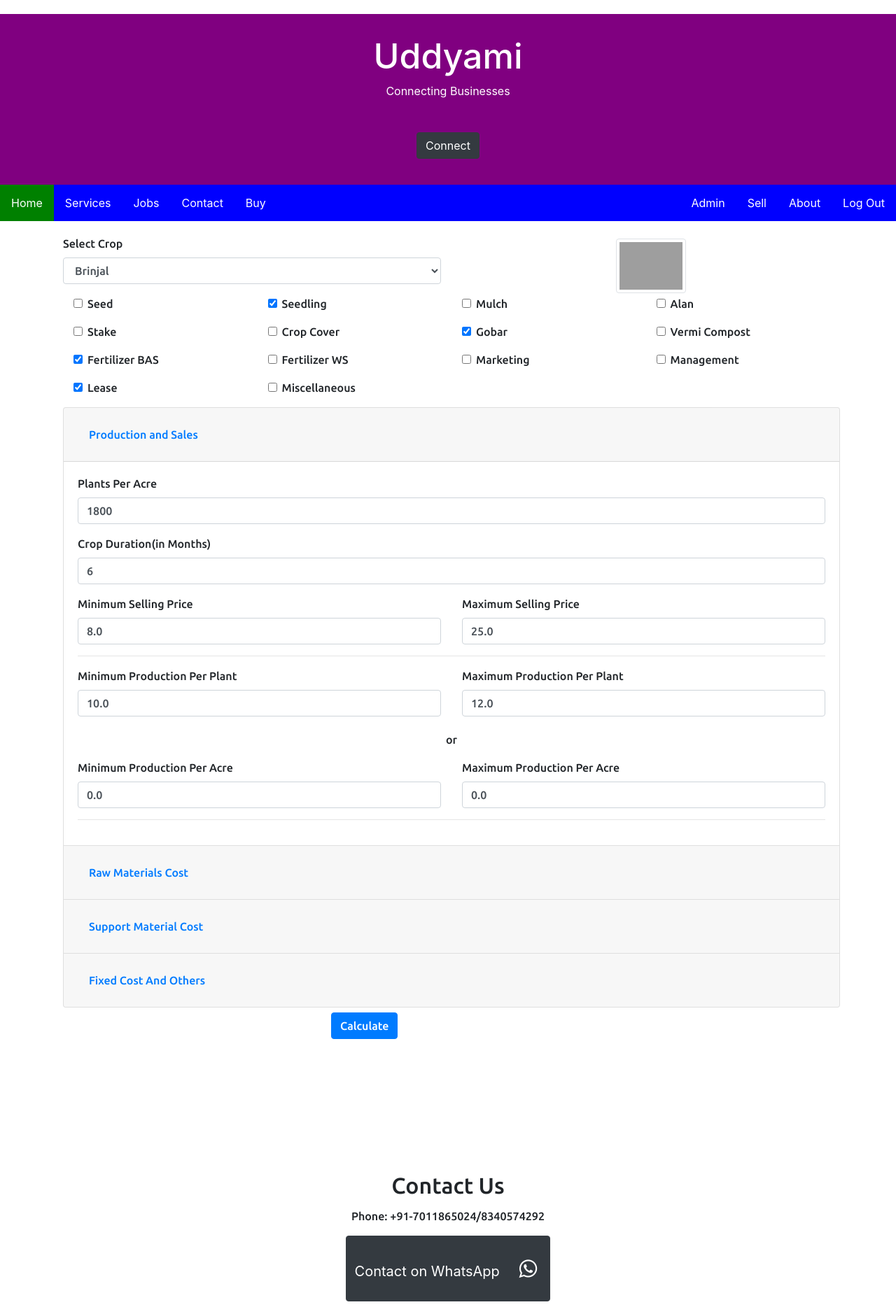
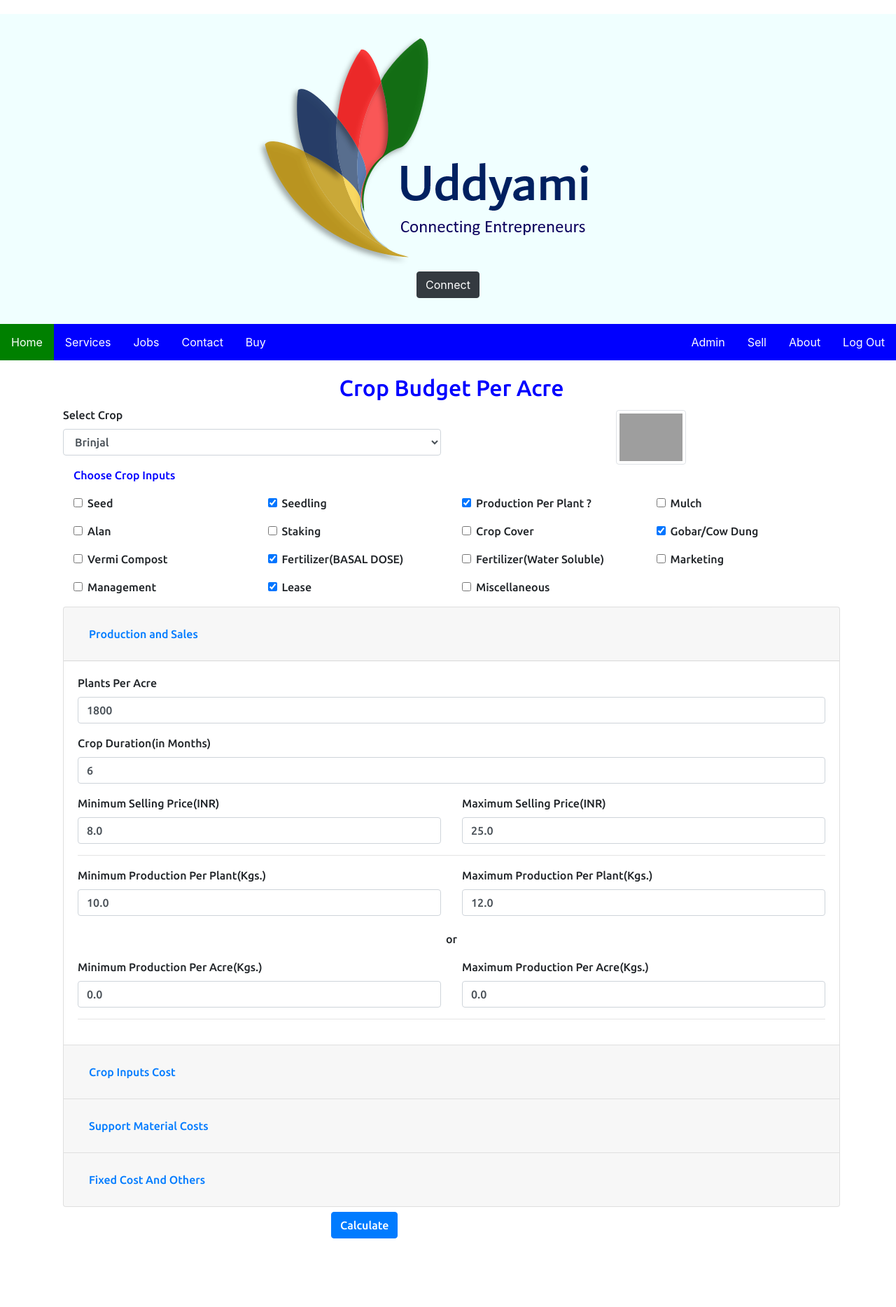
Before and after one commit to free4ages/uddyami, a Django app: page /crop_budget/brinjal/ in a window 1280 px wide. Shown: the top 1868 px of the page at 70% size. Run offline with Django 3.2, Linux system fonts and the light colour scheme; a user stored in the database is signed in; data comes from the database, SQL or seed files in the repository; both versions use the stored data as it was after the commit; some libraries are stand-ins or nearby versions; grey boxes are pictures that could not be loaded.

Commit message:
added updates

```diff
--- a/static/css/style.css
+++ b/static/css/style.css
@@ -15,7 +15,7 @@
 .header {
   padding: 30px;
   text-align: center;
-  background: purple;
+  color: white;
 }
 
 .header h1 {
--- a/templates/base.html
+++ b/templates/base.html
@@ -29,9 +29,8 @@
 </script>
 <script type="text/javascript" src="//translate.google.com/translate_a/element.js?cb=googleTranslateElementInit"></script>
 
-<div class="header">
-    <h1>Uddyami</h1>
-    <p>Connecting Businesses</p>
+<div class="header" style = "background-color: #F0FFFF;">
+    <img src="/static/img/uddyamilogonew.png"  style=" max-width: 100%; height: auto;" alt="logo"/>
     <br>
     <a href="https://forms.gle/9FVoXfwKFtCwEZ3x9" target="_blank"><button class="btn btn-dark">Connect</button></a>
     <br>
--- a/templates/crop/crop_budget-form.html
+++ b/templates/crop/crop_budget-form.html
@@ -34,6 +34,7 @@
 {% block content %}
 <section class="section2">
 	<div class="container">
+	    <h2 style="text-align:center;color:blue;">Crop Budget Per Acre</h2>
         <div class="row">
             <div class="col-sm-6">
                 <div class="form-group">
@@ -88,6 +89,7 @@
         {% if form.crop_slug %}
         <form method="POST" action="{%url 'crop_budget_detail' form.crop_slug %}">
         <div class="container">
+            <p style="color:blue;">Choose Crop Inputs</p>
             <div class="row">
                 <div class="col-sm-3">
                     <div class="form-group form-check">
@@ -99,6 +101,12 @@
                     <div class="form-group form-check">
                         <input type="checkbox" {% if form.seedling_check %}checked{% endif %} class="form-check-input crop-check" data-target="seedling-check" name="seedling_check" >
                         <label class="form-check-label" for="exampleCheck1">Seedling</label>
+                    </div>
+                </div>
+                  <div class="col-sm-3">
+                    <div class="form-group form-check">
+                        <input type="checkbox" {% if form.prod_per_plant_av %}checked{% endif %} class="form-check-input crop-check" data-target="prod_per_plant_av" name="prod_per_plant_av" >
+                        <label class="form-check-label" for="exampleCheck1">Production Per Plant ?</label>
                     </div>
                 </div>
                 <div class="col-sm-3">
@@ -116,7 +124,7 @@
                 <div class="col-sm-3">
                     <div class="form-group form-check">
                         <input type="checkbox" {% if form.stake_check %}checked{% endif %} class="form-check-input crop-check" name="stake_check" data-target="stake-check" >
-                        <label class="form-check-label" for="exampleCheck1">Stake</label>
+                        <label class="form-check-label" for="exampleCheck1">Staking</label>
                     </div>
                 </div>
                 <div class="col-sm-3">
@@ -128,7 +136,7 @@
                 <div class="col-sm-3">
                     <div class="form-group form-check">
                         <input type="checkbox" {% if form.gobar_check %}checked{% endif %} class="form-check-input crop-check" name="gobar_check" data-target="gobar-check" >
-                        <label class="form-check-label" for="exampleCheck1">Gobar</label>
+                        <label class="form-check-label" for="exampleCheck1">Gobar/Cow Dung</label>
                     </div>
                 </div>
                 <div class="col-sm-3">
@@ -140,13 +148,13 @@
                 <div class="col-sm-3">
                     <div class="form-group form-check">
                         <input type="checkbox" {% if form.fertiliz_bas_check %}checked{% endif %} class="form-check-input crop-check" name="fertiliz_bas_check" data-target="fertilizer-bas-check" >
-                        <label class="form-check-label" for="exampleCheck1">Fertilizer BAS</label>
+                        <label class="form-check-label" for="exampleCheck1">Fertilizer(BASAL DOSE)</label>
                     </div>
                 </div>
                 <div class="col-sm-3">
                     <div class="form-group form-check">
                         <input type="checkbox" {% if form.fertiliz_ws_check %}checked{% endif %} class="form-check-input crop-check" name="fertiliz_ws_check" data-target="fertilizer-ws-check" >
-                        <label class="form-check-label" for="exampleCheck1">Fertilizer WS</label>
+                        <label class="form-check-label" for="exampleCheck1">Fertilizer(Water Soluble)</label>
                     </div>
                 </div>
                 <div class="col-sm-3">
@@ -202,33 +210,33 @@
 				</div>
 			  	<div class="form-group row">
 					<div class="col">
-						<label>Minimum Selling Price</label>
+						<label>Minimum Selling Price(INR)</label>
 						<input class="form-control" name="sell_price_min" value="{{form.sell_price_min}}">
 					</div>
 					<div class="col">
-						<label>Maximum Selling Price</label>
+						<label>Maximum Selling Price(INR)</label>
                         <input class="form-control" name="sell_price_max" value="{{form.sell_price_max}}">
 					</div>
 				</div>
 				<hr>
 			  	<div class="form-group row">
 					<div class="col">
-						<label>Minimum Production Per Plant</label>
+						<label>Minimum Production Per Plant(Kgs.)</label>
                         <input class="form-control" name="prod_per_plant_min" value="{{form.prod_per_plant_min}}">
 					</div>
 					<div class="col">
-						<label>Maximum Production Per Plant</label>
+						<label>Maximum Production Per Plant(Kgs.)</label>
                         <input class="form-control" name="prod_per_plant_max" value="{{form.prod_per_plant_max}}">
 					</div>
 				</div>
 				<p class="text-center">or</p>
 			  	<div class="form-group row">
 					<div class="col">
-						<label>Minimum Production Per Acre</label>
+						<label>Minimum Production Per Acre(Kgs.)</label>
                         <input class="form-control" name="prod_per_acre_min" value="{{form.prod_per_acre_min}}">
 					</div>
 					<div class="col">
-						<label>Maximum Production Per Acre</label>
+						<label>Maximum Production Per Acre(Kgs.)</label>
                         <input class="form-control" name="prod_per_acre_max" value="{{form.prod_per_acre_max}}">
 					</div>
 				</div>
@@ -240,7 +248,7 @@
 			<div class="card-header" id="headingOne">
 			  <h2 class="mb-0">
 				<button class="btn btn-link" type="button" data-toggle="collapse" data-target="#collapseTwo" aria-expanded="false" aria-controls="collapseTwo">
-				  Raw Materials Cost
+				  Crop Inputs Cost
 				</button>
 			  </h2>
 			</div>
@@ -250,7 +258,7 @@
 			  	<div class="form-group row">
 
                     <div class="col seed-check {% if not form.seed_check %}d-none{% endif %}">
-						<label>Seed Cost</label>
+						<label>Seed Cost per Acre(INR)</label>
                         <input class="form-control" name="seed_cost" value="{{form.seed_cost}}">
 					</div>
 
@@ -258,29 +266,29 @@
 						<p class="text-center mt-2">Or</p>
 					</div>
 					<div class="col seedling-check {% if not form.seedling_check %}d-none{% endif %}">
-						<label>Plant Cost</label>
+						<label>Per Plant Cost(INR)</label>
                         <input class="form-control" name="per_plant_cost" value="{{form.per_plant_cost}}">
 					</div>
 				</div>
                 <div class="form-group row vermi-check {% if not form.vermi_check%}d-none{% endif%}">
 					<div class="col">
-						<label>Vermi Compost</label>
+						<label>Vermi Compost(INR)</label>
                         <input class="form-control" name="vermi_compost_cost" value="{{form.vermi_compost_cost}}">
 					</div>
 				</div>
 			  	<div class="form-group row">
                     <div class="col fertilizer-bas-check {%if not form.fertiliz_bas_check%}d-none{% endif%}">
-						<label>Fertilizer Basal Dose</label>
+						<label>Fertilizer Basal Dose(INR)</label>
                         <input class="form-control" name="fertilizer_bas_cost" value="{{form.fertilizer_bas_cost}}">
 					</div>
                     <div class="col fertilizer-ws-check {% if not form.fertiliz_ws_check%}d-none{% endif%}">
-						<label>Fertilizer Water Soluble</label>
+						<label>Fertilizer Water Soluble(INR)</label>
                         <input class="form-control" name="fertilizer_ws_cost" value="{{form.fertilizer_ws_cost}}">
 					</div>
 				</div>
 			  	<div class="form-group row">
 					<div class="col">
-						<label>Pesticide</label>
+						<label>Pesticide(INR)</label>
                         <input class="form-control" name="pesticide_cost" value="{{form.pesticide_cost}}">
 					</div>
 				</div>
@@ -292,7 +300,7 @@
 			<div class="card-header" id="headingThree">
 			  <h2 class="mb-0">
 				<button class="btn btn-link" type="button" data-toggle="collapse" data-target="#collapseThree" aria-expanded="false" aria-controls="collapseThree">
-				  Support Material Cost
+				  Support Material Costs
 				</button>
 			  </h2>
 			</div>
@@ -301,59 +309,59 @@
 			  <div class="card-body">
                   <div class="form-group row mulch-check {% if not form.mulch_check%}d-none{%endif%}">
 					<div class="col">
-						<label>Mulch</label>
+						<label>Mulch Cost(INR)</label>
                         <input class="form-control" name="mulch_cost" value="{{form.mulch_cost}}">
 					</div>
 					<div class="col">
-						<label>Mulch Labour</label>
+						<label>Mulch Labour Cost(INR)</label>
                         <input class="form-control" name="mulch_labour_cost" value="{{form.mulch_labour_cost}}">
 					</div>
 				</div>
                 <div class="form-group row mulch-check {%if form.mulch_check%}d-none{% endif %}">
 					<div class="col">
-						<label>Weeding Cost</label>
+						<label>Weeding Cost(INR)</label>
                         <input class="form-control" name="weeding_cost" value="{{form.weeding_cost}}">
 					</div>
 				</div>
                 <div class="form-group row alan-check {% if not form.alan_check%}d-none{% endif %}">
 					<div class="col">
-						<label>Alan</label>
+						<label>Alan Cost(INR)</label>
                         <input class="form-control" name="alan_cost" value="{{form.alan_cost}}">
 					</div>
 				</div>
 
                 <div class="form-group row stake-check {% if not form.stake_check%}d-none{% endif %}">
 					<div class="col">
-						<label>Wire Stake</label>
+						<label>Wire Stake Cost(INR)</label>
                         <input class="form-control" name="wire_stake" value="{{form.wire_stake}}">
 					</div>
 					<div class="col">
-						<label>Wire Thin Tent</label>
+						<label>Wire Thin Nylon Cost(INR)</label>
                         <input class="form-control" name="wire_thin_tant" value="{{form.wire_thin_tant}}">
 					</div>
 					<div class="col">
-						<label>Stake Labour</label>
+						<label>Stake Labour Cost(INR)</label>
                         <input class="form-control" name="stake_labour_cost" value="{{form.stake_labour_cost}}">
 					</div>
 				</div>
 				<hr>
                 <div class="form-group row crop-cover-check {% if not form.crop_cover_check%}d-none{% endif %}">
 					<div class="col">
-						<label>Wire</label>
+						<label>Wire Cost(INR)</label>
                         <input class="form-control" name="wire_cost" value="{{form.wire_cost}}">
 					</div>
 					<div class="col">
-						<label>Crop Cover</label>
+						<label>Crop Cover Cost(INR)</label>
                         <input class="form-control" name="crop_cover" value="{{form.crop_cover}}">
 					</div>
 				</div>
                 <div class="form-group row crop-cover-check {% if not form.crop_cover_check%}d-none{% endif %}">
 					<div class="col">
-						<label>Crop Cover Labour</label>
+						<label>Crop Cover Labour Cost(INR)</label>
                         <input class="form-control" name="labour_crop_cover" value="{{form.labour_crop_cover}}">
 					</div>
 					<div class="col">
-						<label>Wire Duration (in months)</label>
+						<label>Wire Durability (in months)</label>
                         <input class="form-control" name="wire_recov_duration" value="{{form.wire_recov_duration}}">
 					</div>
 				</div>
@@ -374,49 +382,49 @@
 			  <div class="card-body">
                 <div class="form-group row gobar-check {% if not form.gobar_check%}d-none{% endif %}">
 					<div class="col">
-						<label>Gobar (Yearly)</label>
+						<label>Gobar (Yearly INR)</label>
                         <input class="form-control" name="gobar_cost" value="{{form.gobar_cost}}">
 					</div>
 				</div>
 			  	<div class="form-group row">
 					<div class="col">
-						<label>Ploughing Bed</label>
+						<label>Ploughing(Bed Preparation(Yearly INR))</label>
                         <input class="form-control" name="ploughing_bed_cost" value="{{form.ploughing_bed_cost}}">
 					</div>
 				</div>
 			  	<div class="form-group row">
 					<div class="col">
-						<label>Irrigation</label>
+						<label>Irrigation(INR)</label>
                         <input class="form-control" name="irrigation_cost" value="{{form.irrigation_cost}}">
 					</div>
 				</div>
 			  	<div class="form-group row">
 					<div class="col">
-						<label>Plantation</label>
+						<label>Plantation(INR)</label>
                         <input class="form-control" name="plantation_cost" value="{{form.plantation_cost}}">
 					</div>
 				</div>
                 <div class="form-group row marketing-check {% if not form.marketing_check%}d-none{% endif %}" >
 					<div class="col">
-						<label>Marketing And Harvesting</label>
+						<label>Total Marketing And Harvesting(INR)</label>
                         <input class="form-control" name="marketing_and_harvesting_cost" value="{{form.marketing_and_harvesting_cost}}">
 					</div>
 				</div>
                 <div class="form-group row lease-check {%if not form.lease_check%}d-none{% endif %}">
 					<div class="col">
-						<label>Land Lease</label>
+						<label>Land Lease(Yearly INR)</label>
                         <input class="form-control" name="land_lease_cost" value="{{form.land_lease_cost}}">
 					</div>
 				</div>
 			  	<div class="form-group row">
 					<div class="col">
-						<label>Plant Guarding & Maintenance</label>
+						<label>Plant Guarding & Maintenance(Monthly in INR)</label>
                         <input class="form-control" name="plant_guarding_maintenance_cost" value="{{form.plant_guarding_maintenance_cost}}">
 					</div>
 				</div>
                 <div class="form-group row management-check {% if not form.management_check%}d-none{% endif %}">
 					<div class="col">
-						<label>Management Cost</label>
+						<label>Management Cost(Monthly in INR) </label>
                         <input class="form-control" name="management_cost" value="{{form.management_cost}}">
 					</div>
 				</div>
--- a/templates/farm_management/farm-list.html
+++ b/templates/farm_management/farm-list.html
@@ -40,7 +40,7 @@
 {% if user.is_staff %}
     <a href="{% url 'sensor_da_view' %}"><button  class="block">Crop Monitoring</button></a>
  {% endif %}
-
+<br>
 <a href="{% url 'crop_budget' %}"><button  class="block">Crop Planning</button></a>
 <br>
 <a href="{% url 'my_farm_view' %}"><button  class="block">My Farm</button></a>
```
Also changed, not shown: accounts/templates/accounts/about.html (+10 -8 lines), crop_planning/cropBudgetCalc.py (+13 -13 lines), crop_planning/models.py (+30 -29 lines), crop_planning/migrations/0006_auto_20210114_0109.py (added), crop_planning/migrations/0007_auto_20210114_0113.py (added), crop_planning/migrations/0008_cropbudget_prod_per_plant_av.py (added), db.sqlite3, static/img/PrashantPrabh.jpeg (deleted), static/img/Sachinji.jpeg (added), static/img/uddyamilogonew.png (added).
